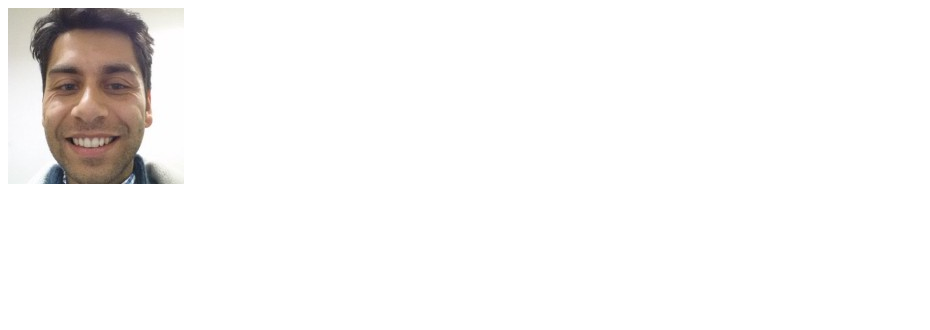
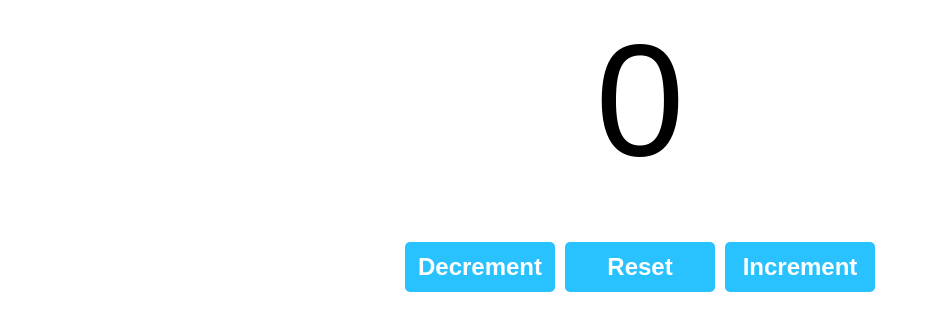
Before and after one commit to alal9000/react-course-bc, a React (Vite) app in the folder my-react-app/: page / in a window 1280 px wide. Shown: the top 330 px of the page, without its empty margins (0-930 px from the left). Built offline with nearby package versions, Linux system fonts and the light colour scheme.

Commit message:
finished up useState hook

```diff
--- a/my-react-app/src/App.jsx
+++ b/my-react-app/src/App.jsx
@@ -1,11 +1,10 @@
-import Button2 from "./Button2";
-import ProfilePicture from "./ProfilePicture";
+import Counter from "./Counter";
 
 
 function App() {
 
 
-  return (<ProfilePicture />);
+  return (<Counter />);
 }
 
 export default App;
--- /dev/null
+++ b/my-react-app/src/Counter.jsx
@@ -0,0 +1,28 @@
+import { useState } from "react";
+
+function Counter() {
+  const [count, setCount] = useState(0);
+
+  const increment = () => {
+    setCount(count + 1);
+  };
+
+  const decrement = () => {
+    setCount(count - 1);
+  };
+
+  const reset = () => {
+    setCount(0);
+  };
+
+  return (
+    <div className="counter-container">
+      <p className="count-display">{count}</p>
+      <button className="counter-button" onClick={decrement}>Decrement</button>
+      <button className="counter-button" onClick={reset}>Reset</button>
+      <button className="counter-button" onClick={increment}>Increment</button>
+    </div>
+  );
+}
+
+export default Counter;
--- a/my-react-app/src/index.css
+++ b/my-react-app/src/index.css
@@ -39,3 +39,31 @@
   color: hsl(0, 0%, 45%);
   cursor: pointer;
 }
+
+.counter-container {
+  text-align: center;
+  font-family: Arial, Helvetica, sans-serif;
+}
+
+.count-display {
+  font-size: 10em;
+  margin-top: 0;
+  margin-bottom: 50px;
+}
+
+.counter-button {
+  width: 150px;
+  height: 50px;
+  font-size: 1.5em;
+  font-weight: bold;
+  margin: 0 5px;
+  background-color: hsl(197, 100%, 58%);
+  color: white;
+  border: none;
+  border-radius: 5px;
+  cursor: pointer;
+}
+
+.counter-button:hover {
+  background-color: hsl(197, 100%, 48%);
+}
```
